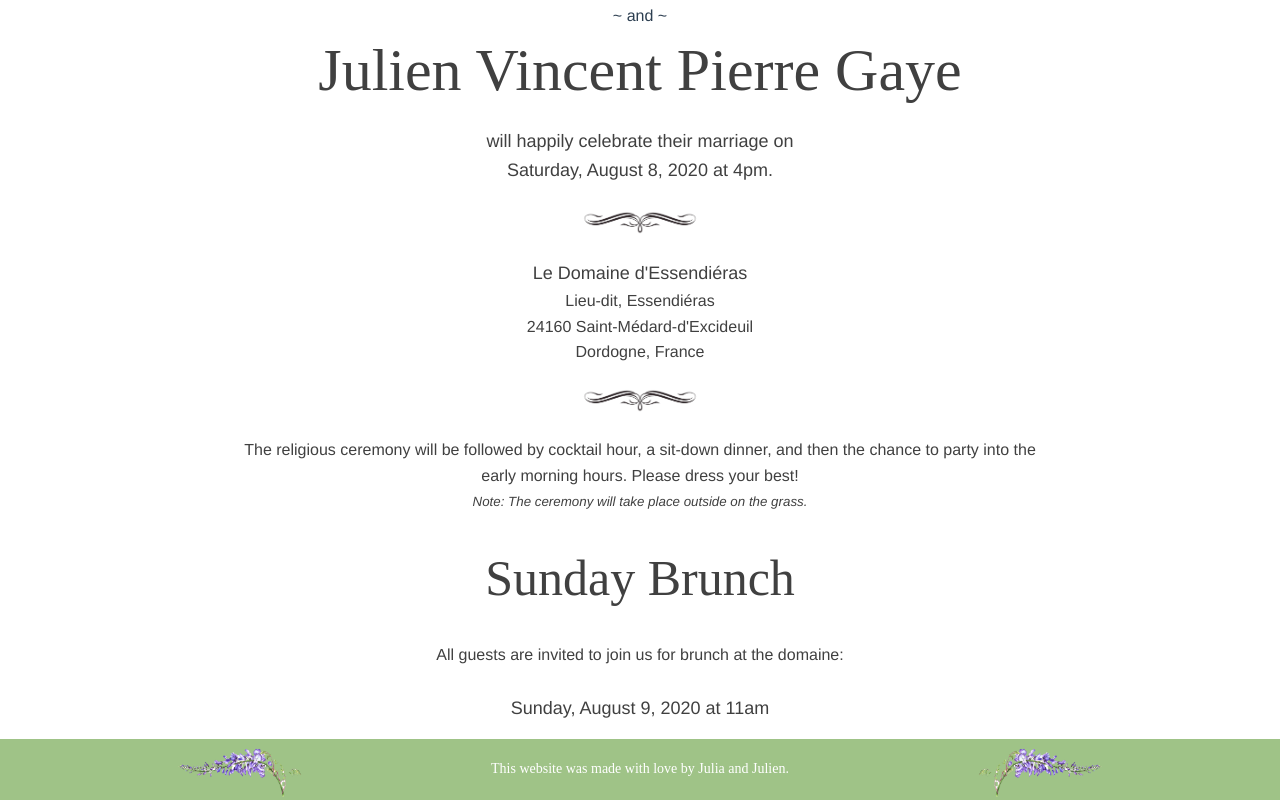
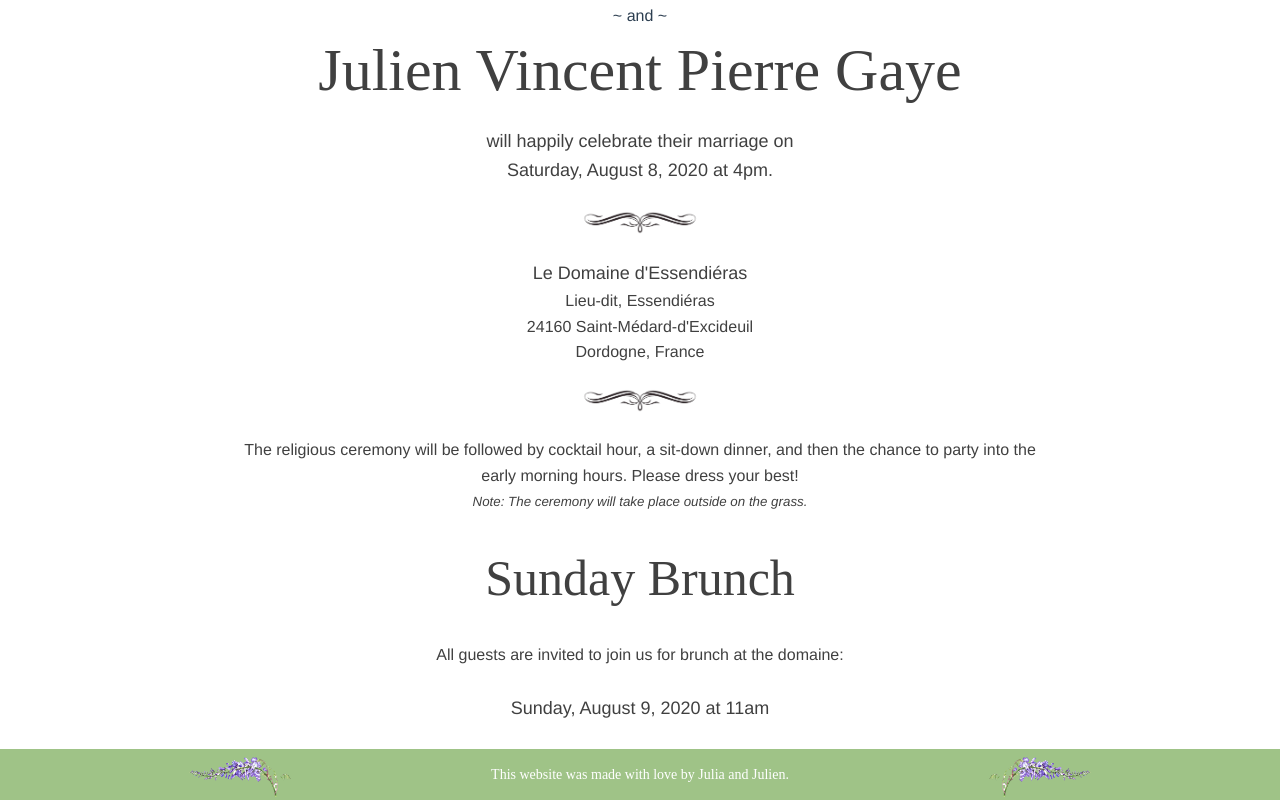
Before and after one commit to jgaye/jandj2020, a Vue app: page /#/wedding in a window 1280 px wide. Shown: the part 564-1364 px from the top of the page. Built offline with nearby package versions, Linux system fonts and the light colour scheme; a web font is replaced by a local one.

Commit message:
slightly better footer for big screens

```diff
--- a/src/App.vue
+++ b/src/App.vue
@@ -204,7 +204,7 @@
   .footer img{
     display: block;
     max-width:10vw;
-    max-height:5vw;
+    max-height:4vw;
     width: auto;
     height: auto;
   }
```
